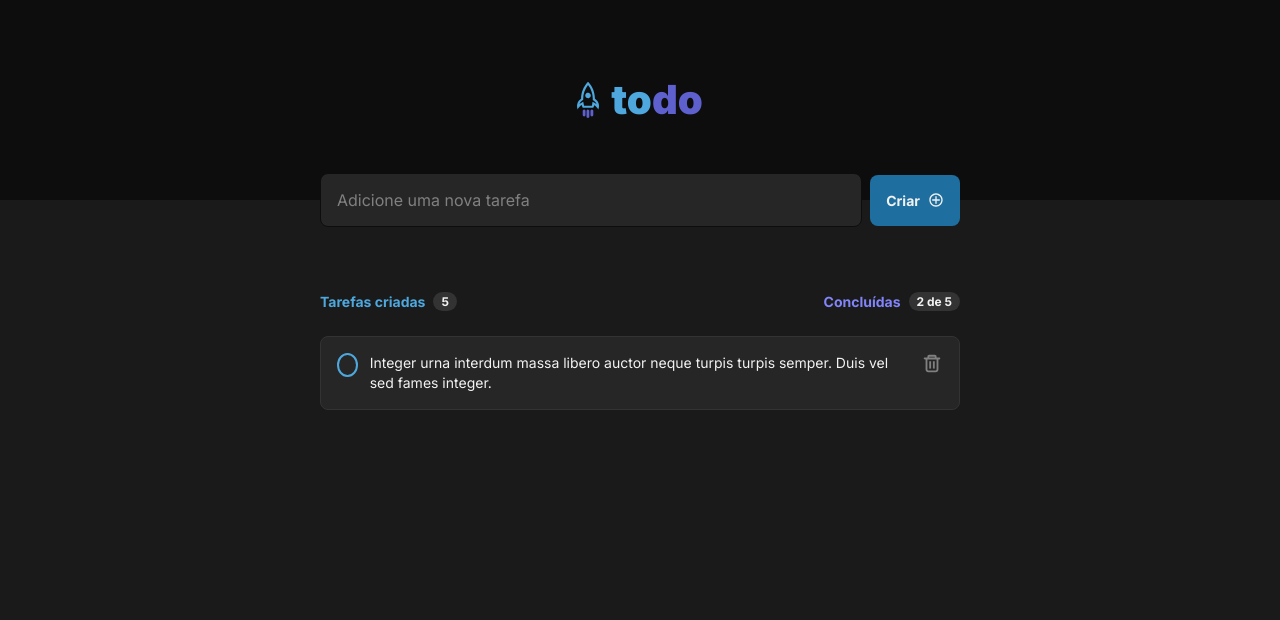
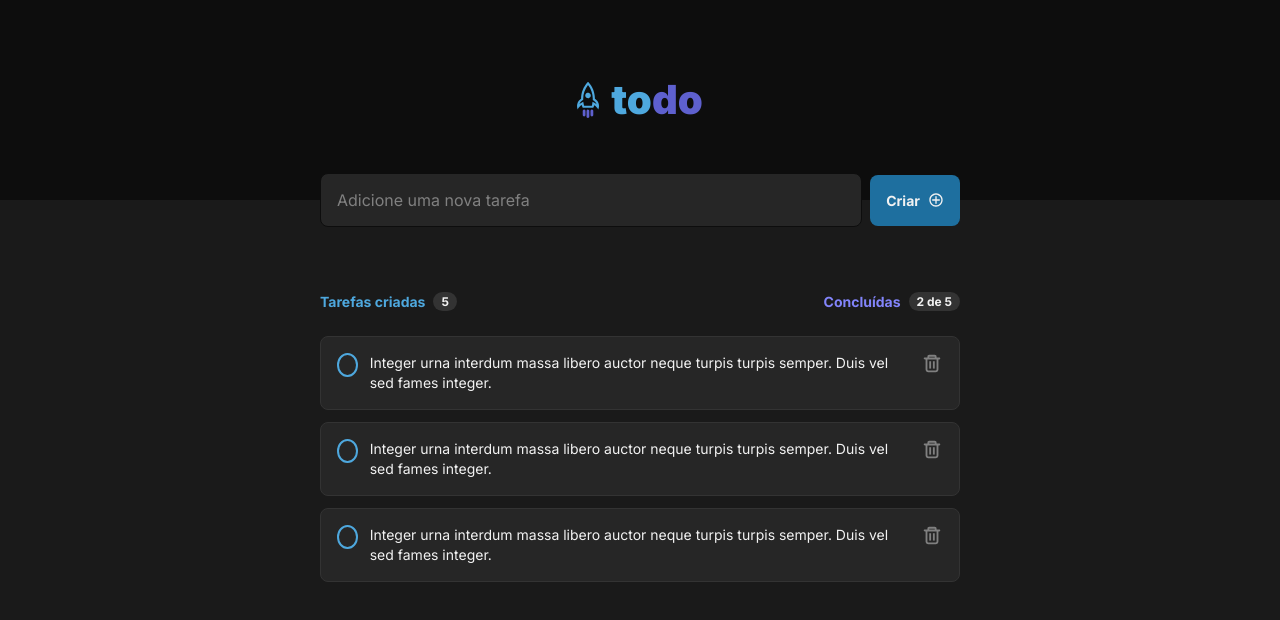
Before and after one commit to AndersonPAlmeida/to-do-list, a React (Vite) app: page / in a window 1280 px wide. Shown: the top 620 px of the page. Built offline with nearby package versions, Linux system fonts and the light colour scheme; the HTML template or start-up script is replaced by a standard one.

Commit message:
Adaptações para as Tasks serem passadas como children

```diff
--- a/src/App.tsx
+++ b/src/App.tsx
@@ -12,8 +12,11 @@ function App() {
       <Header />
       <div className={styles.container}>
         <AddTask />
-        <ListTasks />
-        <Task />
+        <ListTasks>
+          <Task />
+          <Task />
+          <Task />
+        </ListTasks>
       </div>
     </>
   )
--- a/src/components/ListTasks/Tasks.module.css
+++ b/src/components/ListTasks/ListTasks.module.css
@@ -30,7 +30,7 @@
    border-radius: 10px;
 }
 
-.listTask {
+.listTak {
    display: flex;
    flex-direction: column;
    gap: 1.2rem;
--- a/src/components/ListTasks/index.tsx
+++ b/src/components/ListTasks/index.tsx
@@ -1,6 +1,11 @@
-import styles from './Tasks.module.css';
+import { ReactNode } from 'react';
+import styles from './ListTasks.module.css';
 
-export function ListTasks(){
+interface Tasks {
+   children: ReactNode;
+}
+
+export function ListTasks({ children }: Tasks) {
    return (
       <div>
          <header className={styles.headerTask}>
@@ -13,7 +18,8 @@ export function ListTasks(){
                <span>2 de 5</span>
             </div>
          </header>
-         <section className='listTask'>
+         <section className={styles.listTak}>
+            {children}
          </section>
       </div>
    );
```
